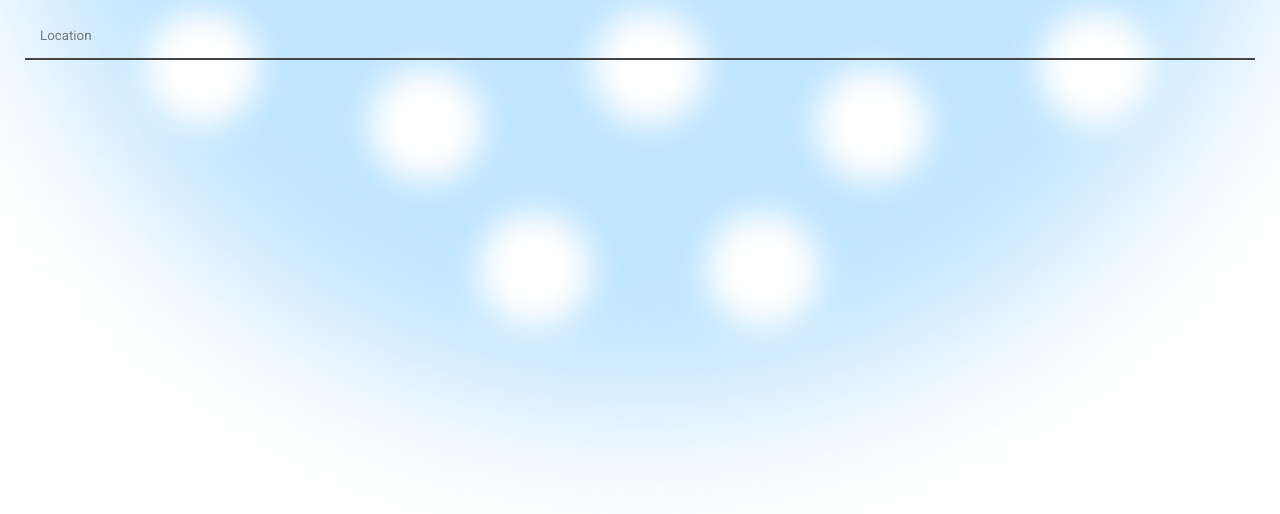
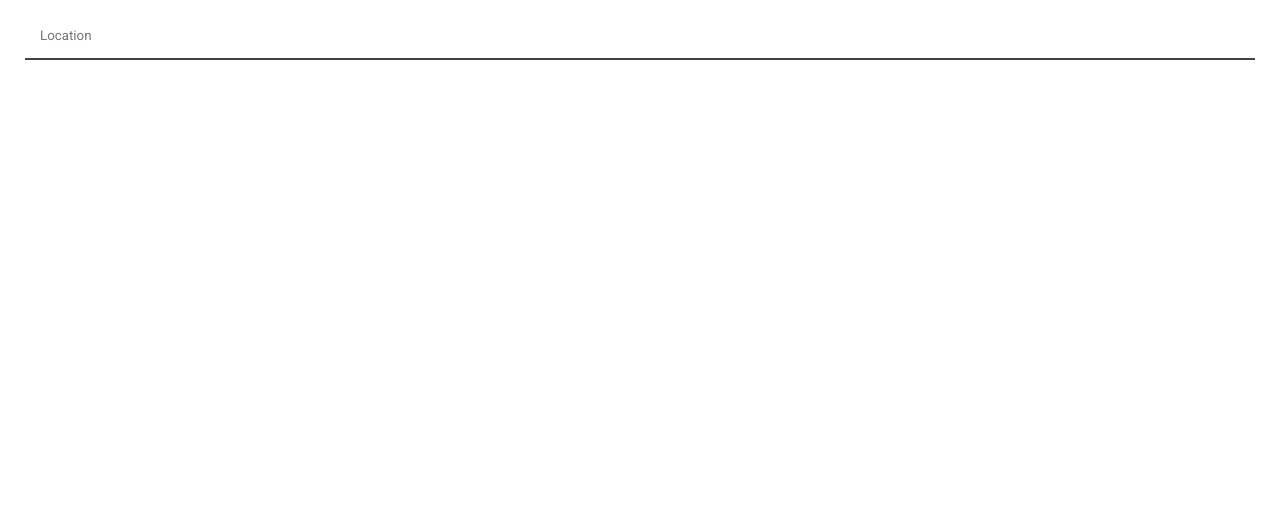
Before and after one commit to dhunjadi/weather-app, a React app: page / in a window 1280 px wide. Built offline with nearby package versions, Linux system fonts and the light colour scheme.

Commit message:
Add files via upload

```diff
--- a/src/components/App.js
+++ b/src/components/App.js
@@ -34,7 +34,8 @@ function App() {
 
 
   return (
-    <div className="App">
+    (typeof forecast != 'undefined') ? (
+    <div className={typeof forecast.list != 'undefined' ? `App ${forecast.list[0].weather[0].main}` : 'App'}>
       <main>
         <Header
         selectLocation={selectLocation}
@@ -47,6 +48,7 @@ function App() {
         />
       </main>
     </div>
+    ) : ('')
   );
 }
 
--- a/src/styles.css
+++ b/src/styles.css
@@ -6,7 +6,6 @@
 }
 
 .App{
-    background-image: url(./images/Snow.png);
     background-size: cover;
     background-position: bottom;
     transition:  1s ease-out;
```
